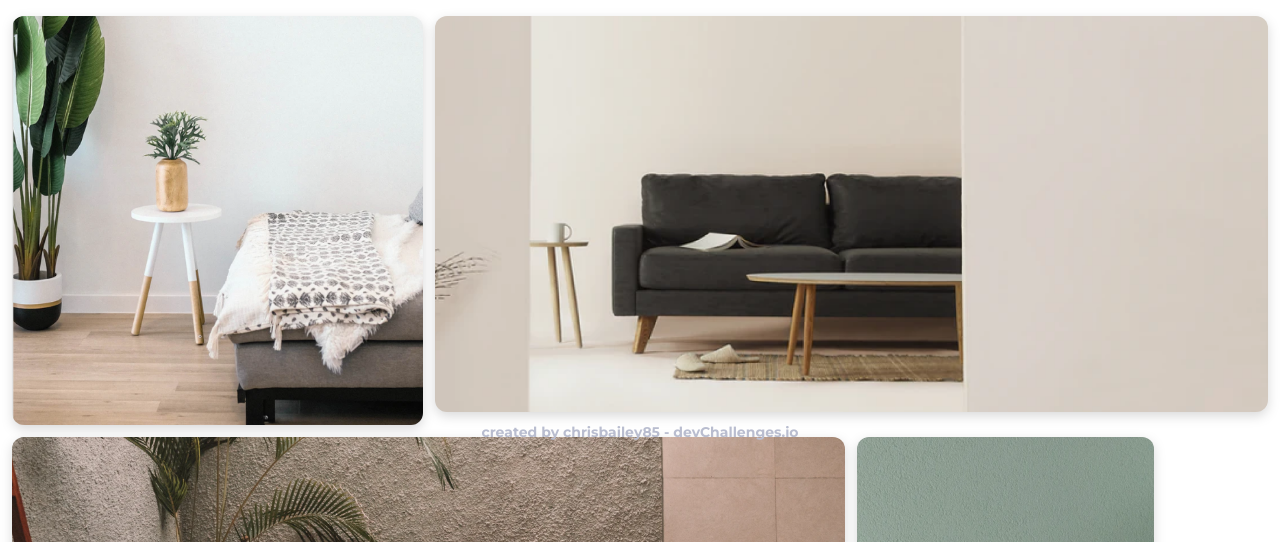
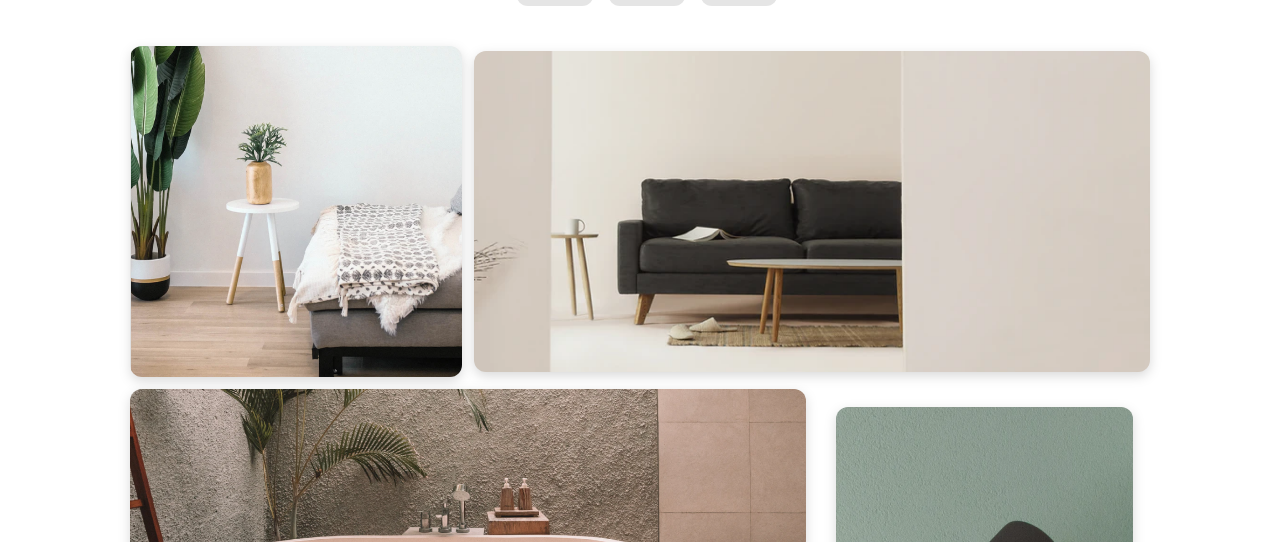
Before and after one commit to chrisbailey85/devchallenges, a plain HTML site: page my-gallery-master/index.html in a window 1280 px wide. Shown: the part 258-800 px from the top of the page. Drawn offline with Linux system fonts and the light colour scheme.

Commit message:
my gallery fin

```diff
--- a/my-gallery-master/style.css
+++ b/my-gallery-master/style.css
@@ -64,19 +64,22 @@ img {
     display: block;
 }
 .main {
-    padding-bottom: 44px;
+    margin-bottom: 44px;
+    min-height: min-content;
 }
 .image__container {
     display: grid;
     grid-template-columns: repeat(3, 1fr);
     grid-template-rows: repeat(3, 1fr);
     gap: 12px;
-    height: 363px;
+    max-height: 961px;
+    place-items: center;
+
 }
 .img {
     border-radius: 12px;
     filter: drop-shadow(0px 4px 6px rgba(0, 0, 0, 0.15));
-
+    object-fit: cover;
 }
 .img--one {
     grid-column: 1/2;
@@ -102,13 +105,32 @@ img {
     grid-column: 1/2;
     grid-row: 3/-1;
 }
-footer {
-    position: absolute;
-    bottom: 12px;
-    left: 0;
+
+.footer {
     width: 100%;
     font-weight: 700;
     font-size: 14px;
     color: #B9BDCF;
     text-align: center;
 }
+
+@media (min-width: 425px) {
+  body {
+    padding: 60px 24px;
+  }
+}
+@media (min-width: 768px) {
+  body {
+    padding: 60px 100px;
+  }
+}
+@media (min-width: 1024px) {
+  body {
+    padding: 60px 130px;
+  }
+}
+@media (min-width: 1440px) {
+  body {
+    padding: 60px 360px;
+  }
+}
```
